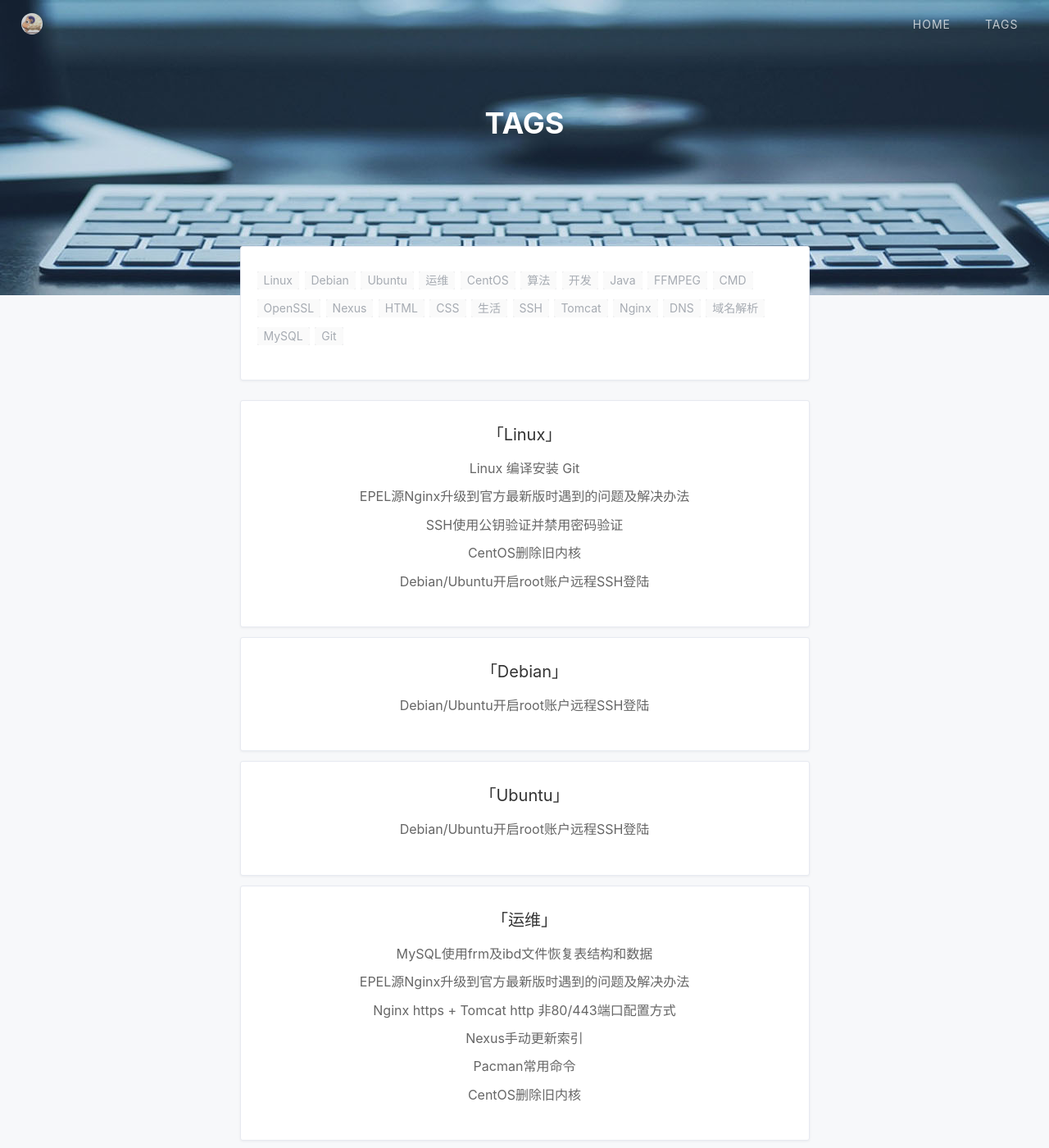
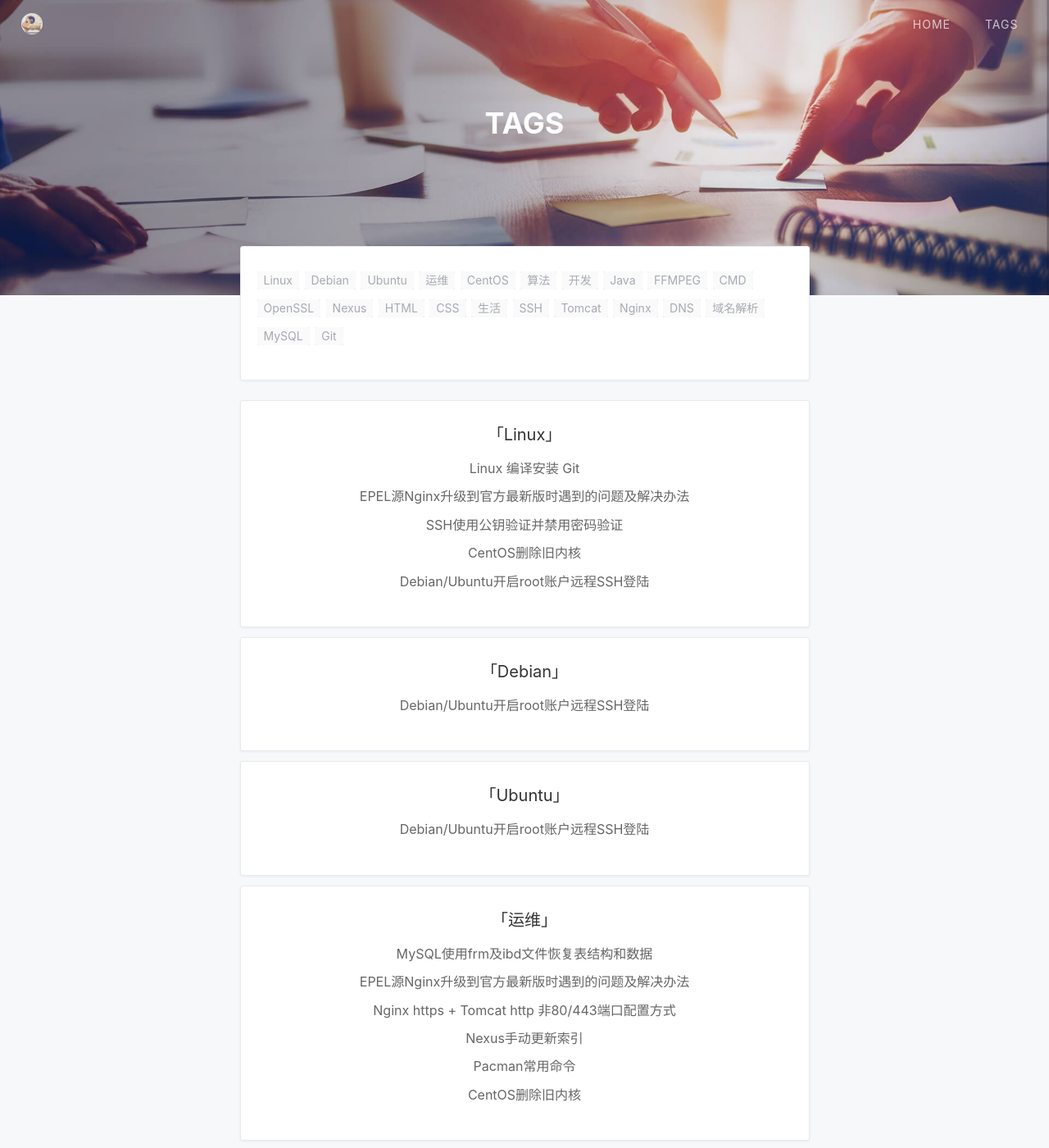
Before and after one commit to mingyangxiao/blog, a Jekyll site: the page built from tags.html, in a window 1280 px wide and 1400 px high. Shown: the whole window at 82% size. Built offline with Jekyll 4.4.1, drawn with Linux system fonts in a browser that asks for light colours; a style sheet for code colours, icons or effects is not loaded.

Commit message:
Update my.css

```diff
--- a/assets/css/my.css
+++ b/assets/css/my.css
@@ -18,7 +18,7 @@
 
 .post-no-cover,
 .tags-banner {
-    background: url("/assets/img/kb.jpg") center !important;
+    background: url("/assets/img/working.jpg") center !important;
     background-size: cover !important;
 }
 
```
